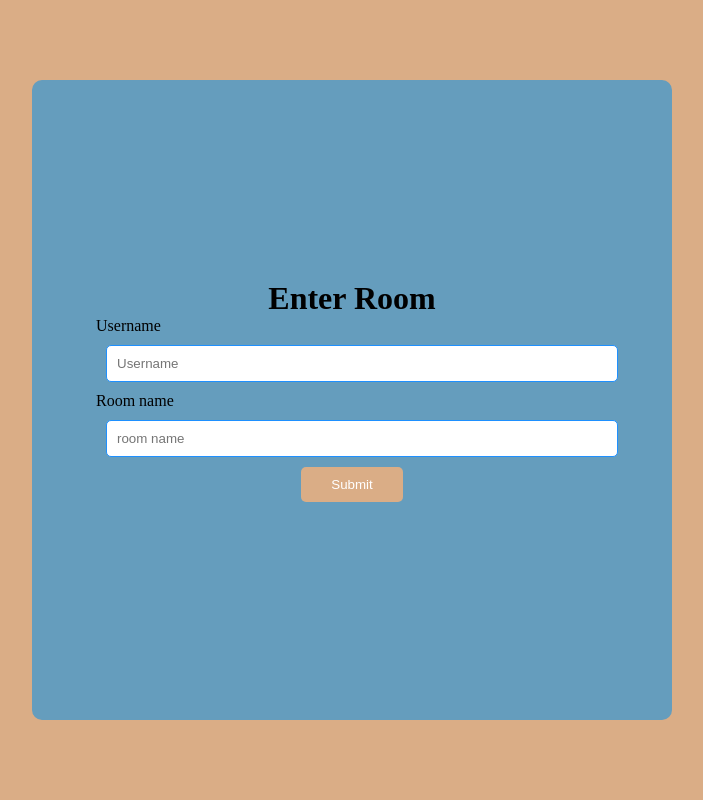
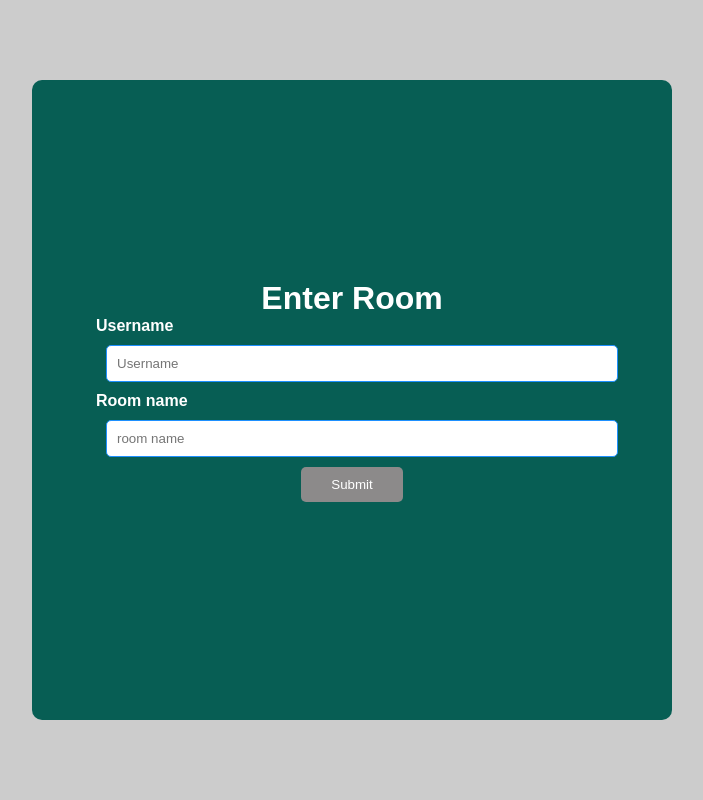
Before and after one commit to joerober-03/js_pong, a Django app: page / in a window 1280 px wide. Shown: the whole page, without its empty margins (288-991 px from the left). Run offline with Django 4.2, Linux system fonts and the light colour scheme.

Commit message:
few fixes in the html section

```diff
--- a/docker/django/docker-compose.yml
+++ b/docker/django/docker-compose.yml
@@ -9,7 +9,7 @@ services:
     ports:
       - "8000:8000"
     volumes:
-      - django:/home/test
+      - django:/home/transcendance
     tty: true
     # networks:
     #   - pong
--- a/docker/django/requirements.txt
+++ b/docker/django/requirements.txt
@@ -1,3 +1,4 @@
-Django==4.1.7
+Django>=4.2,<4.3
 daphne==4.0.0
 channels==4.0.0
+djangorestframework==3.15.0
--- a/docker/django/template/requirements.txt
+++ /dev/null
@@ -1,3 +0,0 @@
-Django==4.1.7
-daphne==4.0.0
-channels==4.0.0
--- a/docker/django/volume/project/chat/routing.py
+++ b/docker/django/volume/project/chat/routing.py
@@ -1,7 +1,6 @@
 from django.urls import path, include
 from chat.consumer import ChatConsumer
 
-# the empty string routes to ChatConsumer, which manages the chat functionality.
 websocket_urlpatterns = [
     path('ws/notification/<str:room_name>/', ChatConsumer.as_asgi()),
 ]
--- a/docker/django/volume/project/chat/templates/chat/index.html
+++ b/docker/django/volume/project/chat/templates/chat/index.html
@@ -30,7 +30,7 @@
 }
 
 .parent {
-    background-color: #DAAD86;
+    background-color: #ccc;
     height: 100vh;
     display: flex;
     justify-content: center;
@@ -40,7 +40,7 @@
 
 .child {
     display: flex;
-    background-color: #659DBD;
+    background-color: #075e54;
     height: 80vh;
     width: 50%;
     border-radius: 10px;
@@ -54,6 +54,18 @@ form {
     width: 80%;
 }
 
+label {
+    font-family: Arial, sans-serif;
+    font-weight: bold;
+    color: white;
+}
+
+h1 {
+    font-family: Arial, sans-serif;
+    font-weight: bold;
+    color: white;
+}
+
 input {
     padding: 10px;
     border: 1px solid dodgerblue;
@@ -63,7 +75,7 @@ input {
 }
 
 button {
-    background-color: #DAAD86;
+    background-color: #8c8a8a;
     padding: 10px;
     color: white;
     border: none;
--- a/docker/django/volume/requirements.txt
+++ b/docker/django/volume/requirements.txt
@@ -1,3 +1,4 @@
-Django==4.1.7
+Django>=4.2,<4.3
 daphne==4.0.0
 channels==4.0.0
+djangorestframework==3.15.0
--- a/docker/django/volume/source.txt
+++ /dev/null
@@ -1 +0,0 @@
-https://career.proxify.io/article/real-time-chat-with-Django
```
Also changed, not shown: docker/django/template/docker-compose.yml (deleted, +0 -29 lines), docker/django/volume/project/chat/templates/chat/chatPage.html (+5 -2 lines), docker/django/volume/project/db.sqlite3, 2 other files.
